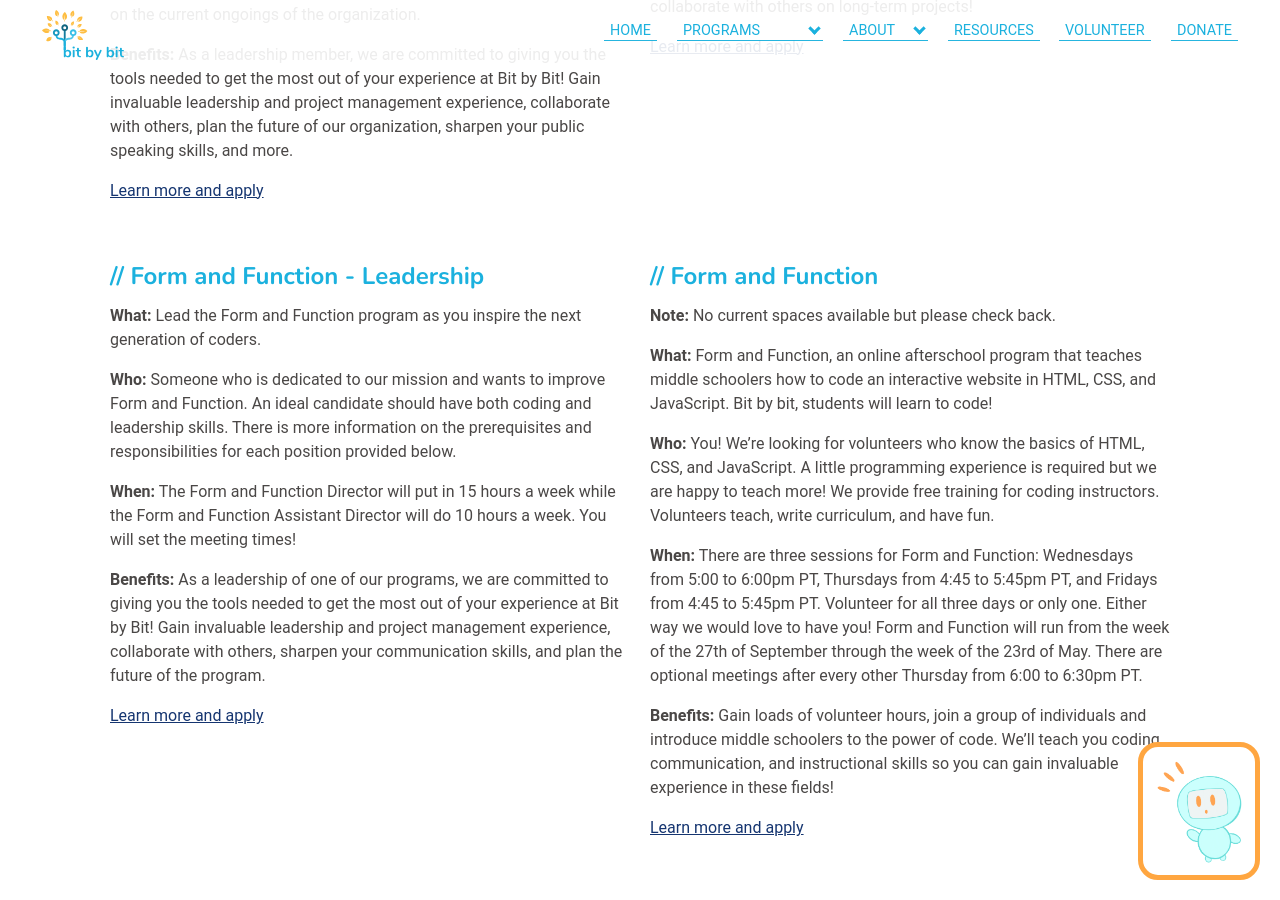
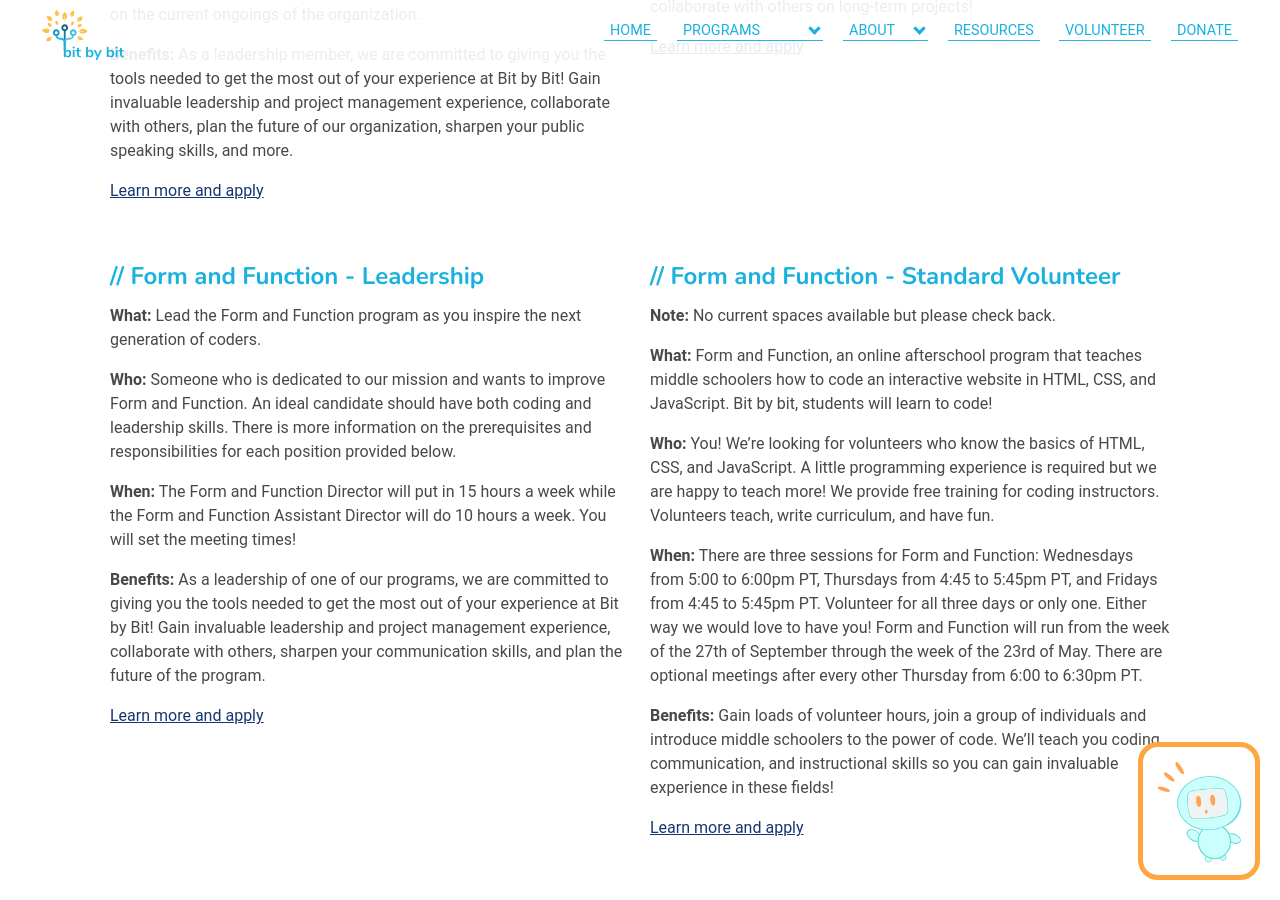
Before and after one commit to bit-by-bit-coding/bxb-website, a Jekyll site: the page built from volunteer.html, in a window 1280 px wide and 900 px high, scrolled down 944 px. Built offline with Jekyll 4.4.1, drawn with Linux system fonts in a browser that asks for light colours; nearby versions of some CDN libraries; some web fonts are replaced.

Commit message:
Update volunteer.html

```diff
--- a/volunteer.html
+++ b/volunteer.html
@@ -111,7 +111,7 @@
             </div>
         </div>
         <div class="details-item">
-            <h2>Form and Function</h2>
+            <h2>Form and Function - Standard Volunteer</h2>
             <p><strong>Note: </strong>No current spaces available but please check back.</p>
             <p><strong>What:</strong> Form and Function, an online afterschool program that teaches middle
                 schoolers
```
